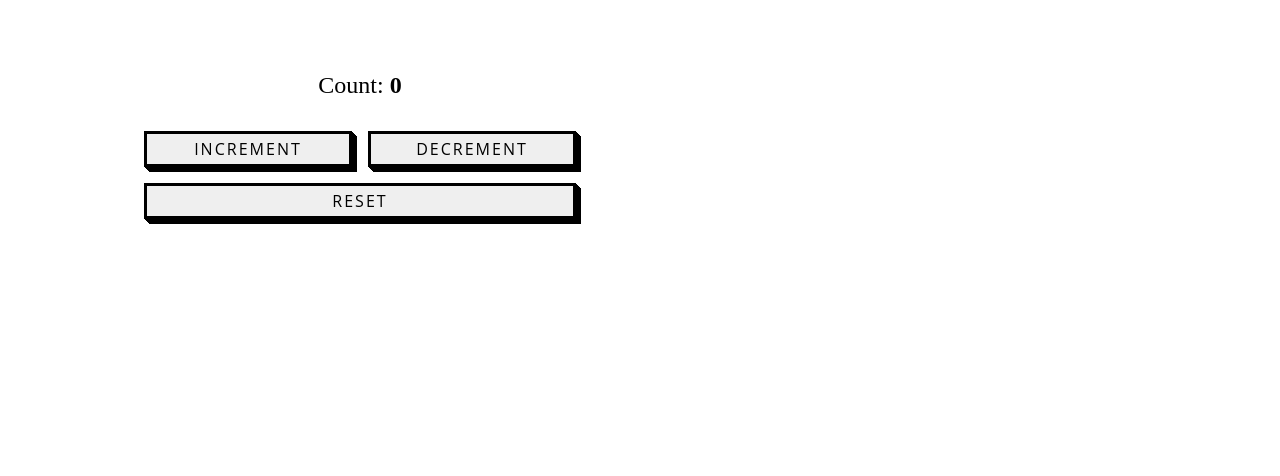
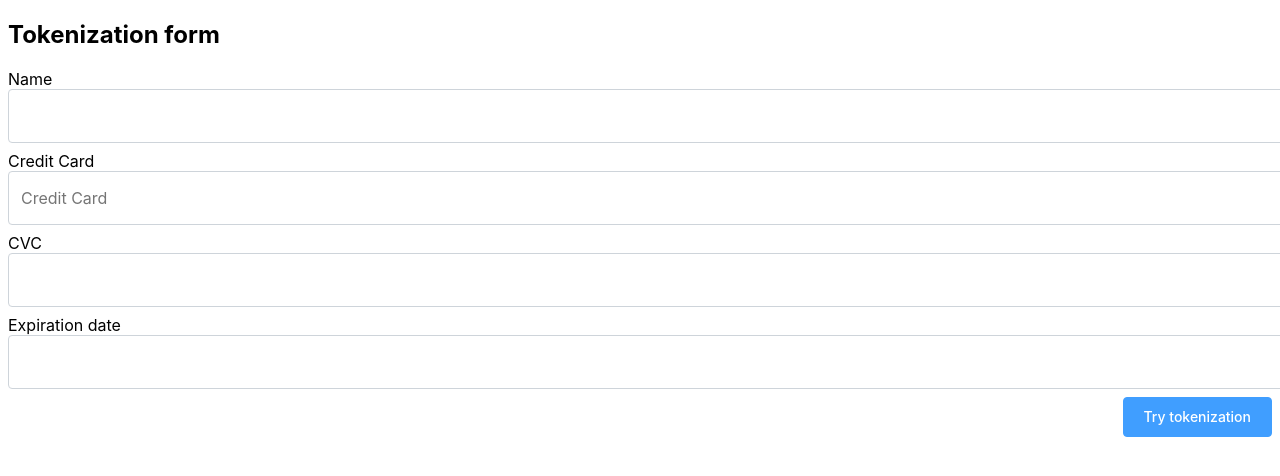
Before and after one commit to GinoCaputo/wc-counter, a Vue app: page / in a window 1280 px wide. Shown: the top 476 px of the page. Built offline with nearby package versions, Linux system fonts and the light colour scheme.

Commit message:
fix: tokenization form

```diff
--- a/src/assets/main.css
+++ b/src/assets/main.css
@@ -1,92 +1,55 @@
+* {
+  font-family: Inter,-apple-system,BlinkMacSystemFont,Segoe UI,Roboto,Helvetica,Arial,sans-serif,Apple Color Emoji,Segoe UI Emoji,Segoe UI Symbol;
 
-
-#app {
-  max-width: 1280px;
-  margin: 0 auto;
-  padding: 2rem;
-
-  font-weight: normal;
 }
-
-a,
-.green {
-  text-decoration: none;
-  color: hsla(160, 100%, 37%, 1);
-  transition: 0.4s;
+input {
+  display: block;
+  display: block;
+    width: 100%;
+    height: 40px;
+    padding: 0.375rem 0.75rem;
+    font-size: 1rem;
+    line-height: 1.5;
+    color: #495057;
+    background-color: #fff;
+    background-clip: padding-box;
+    border: 1px solid #ced4da;
+    border-radius: 0.25rem;
+    transition: border-color .15s ease-in-out,box-shadow .15s ease-in-out;
+    margin-bottom: 8px;
 }
-
-@media (hover: hover) {
-  a:hover {
-    background-color: hsla(160, 100%, 37%, 0.2);
-  }
+form {
+  width: 100%;
 }
-
-@media (min-width: 1024px) {
-  body {
-    display: flex;
-    place-items: center;
-  }
-
-  #app {
-    display: grid;
-    grid-template-columns: 1fr 1fr;
-    padding: 0 2rem;
-  }
+button {
+  display: inline-block;
+  line-height: 1;
+  white-space: nowrap;
+  cursor: pointer;
+  background: #fff;
+  border: 1px solid #dcdfe6;
+  color: #606266;
+  -webkit-appearance: none;
+  text-align: center;
+  box-sizing: border-box;
+  outline: 0;
+  margin: 0;
+  transition: .1s;
+  font-weight: 500;
+  padding: 12px 20px;
+  font-size: 14px;
+  border-radius: 4px;
+  color: #fff;
+  background-color: #409eff;
+  border-color: #409eff;
+  cursor: pointer;
+  margin-left: auto;
+  align-self: flex-end;
+  display: flex;
 }
-/*  */
-article {
-  display: grid;
-  height: 100vh;
-  align-items: start;
-  width: 100wh;
-  justify-content: center;
-  padding: 4rem;
-  font-size: 24px;
+.border-red-500 {
+  border-color: red;
 }
-
-.counter {
-  display: grid;
-  grid-template-columns: 1fr 1fr;
-  grid-gap: 1rem;
-  width: 4.5in;
+.text-red-500 {
+  color: red
 }
-
-
-.counter .result {
-  grid-row: 1;
-  grid-column: 1 / 3;
-  text-align: center;
-  margin-bottom: 1rem;
-}
-.counter button {
-  grid-row: 2;
-}
-.counter .reset {
-  grid-row: 3;
-  grid-column: 1 / 3;
-}
-
-
-button {
-  --shadow-color: #000;
-  font-family: "Open Sans", sans-serif;
-  font-size: 16px;
-  letter-spacing: 2px;
-  text-decoration: none;
-  text-transform: uppercase;
-  color: #000;
-  cursor: pointer;
-  border: 3px solid;
-  padding: 0.25em 0.5em;
-  box-shadow: 1px 1px 0px 0px var(--shadow-color), 2px 2px 0px 0px var(--shadow-color), 3px 3px 0px 0px var(--shadow-color), 4px 4px 0px 0px var(--shadow-color), 5px 5px 0px 0px var(--shadow-color);
-  position: relative;
-  user-select: none;
-  -webkit-user-select: none;
-  touch-action: manipulation;
-}
-
-button:active {
-  box-shadow: 0px 0px 0px 0px;
-  top: 5px;
-  left: 5px;
-}
--- a/src/components/SampleSimple.ce.vue
+++ b/src/components/SampleSimple.ce.vue
@@ -1,82 +1,132 @@
 <script setup lang="ts">
-import { storeToRefs } from 'pinia'
-import { useCounterStore } from '../stores/useCounter';
+import { reactive } from 'vue';
 
-const main = useCounterStore();
-const { counter } = storeToRefs(main)
-const { increment, decrement } = main
-function reset() {
-  main.$reset();
+const form = reactive({
+  name: '',
+  cardNumber: '',
+  cvc: '',
+  expirationDate: ''
+});
+const validationErrors = reactive({
+  name: '',
+  cardNumber: '',
+  cvc: '',
+  expirationDate: ''
+});
+const validateCardNumber = () => {
+  // Remove all non-digit characters
+  let cardNumber = String(form.cardNumber)
+  const digitsOnly = cardNumber.replace(/\D+/g, '');
+  form.cardNumber = digitsOnly; // Update the form with cleaned input
+  // Basic validation for length of card number
+  if (digitsOnly.length >= 13 && digitsOnly.length <= 19) {
+    validationErrors.cardNumber = '';
+  } else {
+    validationErrors.cardNumber = 'Card number must be between 13 to 19 digits';
+  }
+};
+// Name validation logic
+const validateName = () => {
+  validationErrors.name = form.name.trim().length > 0 ? '' : 'Name is required';
+};
+
+// CVC validation logic
+const validateCVC = () => {
+  const cvcPattern = /^\d{3,4}$/;
+  validationErrors.cvc = cvcPattern.test(form.cvc) ? '' : 'CVC must be 3 or 4 digits';
+};
+
+// Expiration date validation logic
+const validateExpirationDate = () => {
+  const expirationDatePattern = /^(0[1-9]|1[0-2])\/?([0-9]{2})$/;
+  const matches = form.expirationDate.match(expirationDatePattern);
+  if (matches) {
+    const today = new Date();
+    const expYear = Number(matches[2]); // Convert string to number
+    const expMonth = Number(matches[1]) - 1; // Convert string to number and adjust month for 0 index
+    const expDate = new Date(Number(`20${expYear}`), expMonth);
+    validationErrors.expirationDate = (expDate > today) ? '' : 'Expiration date must be in the future';
+  } else {
+    validationErrors.expirationDate = 'Expiration date must be in MM/YY format';
+  }
 }
+const filterNumeric = (event) => {
+  const value = event.target.value;
+  form.cardNumber = value.replace(/\D/g, '');
+};
+// Mask the expiration date input
+const maskExpirationDate = (event) => {
+  let value = event.target.value;
+  const cleaned = value.replace(/\D+/g, '');
+
+  // Break the string into parts based on the expected MM/YY format
+  let month = cleaned.substring(0, 2);
+  let year = cleaned.substring(2, 4);
+
+  // Reconstruct the value, inserting a slash where appropriate
+  value = month + (year ? '/' + year : '');
+  form.expirationDate = value;
+};
+const validateForm = () => {
+  validateCardNumber();
+  validateName();
+  validateCVC();
+  validateExpirationDate();
+}
+
+const submitForm = () => {
+  validateForm();
+  // ... call validation for other fields ...
+
+  if (!Object.values(validationErrors).some(Boolean)) {
+    // If there are no validation errors, proceed with the submission
+    console.log('Form submitted', form);
+  } else {
+    // Handle the invalid form case
+    console.log('Validation errors', validationErrors);
+  }
+};
 </script>
 
 <template>
-  <article>
-    <div class="counter">
-      <button type="button" class="increment" @click="increment()">Increment</button>
-      <button type="button" class="decrement" @click="decrement()">Decrement</button>
-      <button type="button" class="reset" @click="reset()">reset</button>
-      <div class="result">Count: <strong class="count">{{ counter }}</strong></div>
-    </div>
-  </article>
+  <div class="container">
+    <h2>Tokenization form</h2>
+    <form @submit.prevent="submitForm">
+      <!-- Name Field -->
+      <div class="mb-4">
+        <label for="name" class="label">Name</label>
+        <input type="text" id="name" v-model.trim="form.name" @blur="validateName"
+              :class="{'border-red-500': validationErrors.name}" required>
+        <p v-if="validationErrors.name">{{ validationErrors.name }}</p>
+      </div>
+
+      <!-- CC Field -->
+      <div class="mb-4">
+        <label for="cvc" class="label">Credit Card</label>
+        <input type="number" placeholder="Credit Card" v-model.trim="form.cardNumber" @blur="validateCardNumber"
+               :class="{'border-red-500': validationErrors.cardNumber}" required>
+        <p v-if="validationErrors.cardNumber">{{ validationErrors.cardNumber }}</p>
+      </div>
+
+      <!-- CVC Field -->
+      <div class="mb-4">
+        <label for="cvc" class="label">CVC</label>
+        <input type="text" id="cvc" v-model="form.cvc" @input="filterNumeric" @blur="validateCVC"
+              :class="{'border-red-500': validationErrors.cvc}" required>
+        <p v-if="validationErrors.cvc">{{ validationErrors.cvc }}</p>
+      </div>
+
+      <!-- Expiration Date Field -->
+      <div class="mb-4">
+        <label for="expirationDate" class="label">Expiration date</label>
+        <input type="text" id="expirationDate" v-model="form.expirationDate" @input="maskExpirationDate"  @blur="validateExpirationDate"
+              :class="{'border-red-500': validationErrors.expirationDate}" required>
+        <p v-if="validationErrors.expirationDate">{{ validationErrors.expirationDate }}</p>
+      </div>
+      <button>Try tokenization</button>
+    </form>
+  </div>
 </template>
 
-<style>
-/* css in shadow dom after build */
-article {
-  display: grid;
-  height: 100vh;
-  align-items: start;
-  width: 100wh;
-  justify-content: center;
-  padding: 4rem;
-  font-size: 24px;
-}
-
-.counter {
-  display: grid;
-  grid-template-columns: 1fr 1fr;
-  grid-gap: 1rem;
-  width: 4.5in;
-}
-
-
-.counter .result {
-  grid-row: 1;
-  grid-column: 1 / 3;
-  text-align: center;
-  margin-bottom: 1rem;
-}
-.counter button {
-  grid-row: 2;
-}
-.counter .reset {
-  grid-row: 3;
-  grid-column: 1 / 3;
-}
-
-
-button {
-  --shadow-color: #000;
-  font-family: "Open Sans", sans-serif;
-  font-size: 16px;
-  letter-spacing: 2px;
-  text-decoration: none;
-  text-transform: uppercase;
-  color: #000;
-  cursor: pointer;
-  border: 3px solid;
-  padding: 0.25em 0.5em;
-  box-shadow: 1px 1px 0px 0px var(--shadow-color), 2px 2px 0px 0px var(--shadow-color), 3px 3px 0px 0px var(--shadow-color), 4px 4px 0px 0px var(--shadow-color), 5px 5px 0px 0px var(--shadow-color);
-  position: relative;
-  user-select: none;
-  -webkit-user-select: none;
-  touch-action: manipulation;
-}
-
-button:active {
-  box-shadow: 0px 0px 0px 0px;
-  top: 5px;
-  left: 5px;
-}
+<style scoped>
 </style>
```
